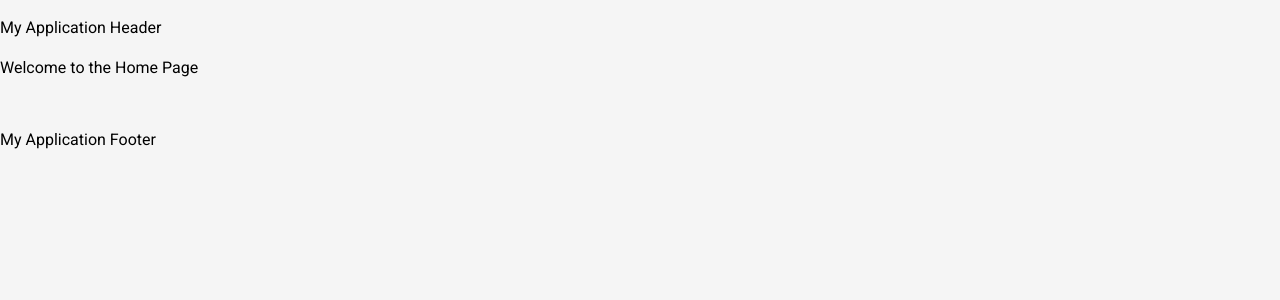
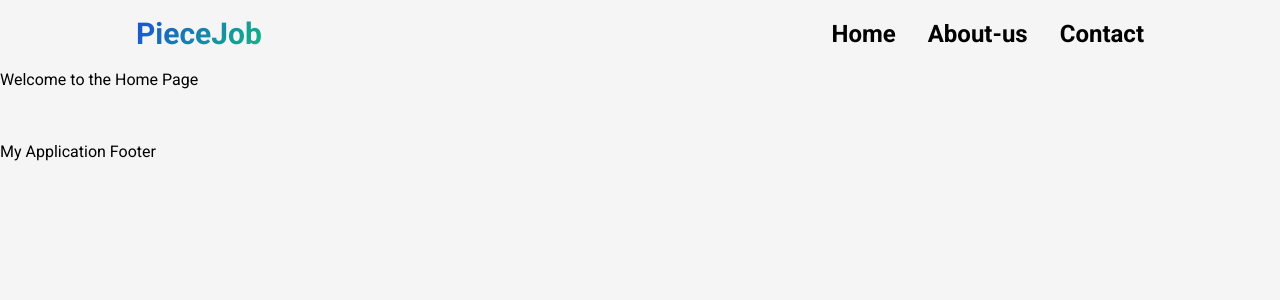
Before and after one commit to Kaydev-cmd/piece-job, a Next.js app in the folder frontend/: page / in a window 1280 px wide. Shown: the top 300 px of the page. Built offline with nearby package versions, Linux system fonts and the light colour scheme.

Commit message:
feat(header): added responsive dropdown menu with centered alignment

```diff
--- a/frontend/components/layout/Header.tsx
+++ b/frontend/components/layout/Header.tsx
@@ -1,9 +1,81 @@
+import Link from "next/link";
+import { HEADER_LINKS } from "@/constants";
+import { motion, AnimatePresence } from "motion/react";
+import { RxHamburgerMenu } from "react-icons/rx"
+import { HiX } from "react-icons/hi";
+import { useState, useRef, useEffect } from "react";
+
 
 const Header: React.FC = () => {
+
+  const [isMenuOpen, setIsMenuOpen] = useState<boolean>(false);
+  const toggleMenu = () => {
+    setIsMenuOpen(!isMenuOpen);
+  }
+
+  const Refbutton = useRef<HTMLButtonElement>(null);
+
+  useEffect(() => {
+    const handleClickOutside = (event: MouseEvent) => {
+      if (isMenuOpen && Refbutton.current && !Refbutton.current.contains(event.target as Node)) {
+        setIsMenuOpen(false);
+      }
+    };
+    document.addEventListener("mousedown", handleClickOutside);
+    return () => {
+      document.removeEventListener("mousedown", handleClickOutside);
+    };
+  }, [isMenuOpen]);
+
+
     return (
-        <header>
-            <h1>My Application Header</h1>
-        </header>
+
+
+            <header className="sticky top-0 z-50">
+              <div className="container flex justify-between items-center">
+                  <Link href="/" className="flex items-center">
+                      <h1 className="text-3xl font-bold bg-[linear-gradient(135deg,#1D4ED8,#10B981)] bg-clip-text text-transparent ">PieceJob</h1>
+                  </Link>
+
+                  <nav className="hidden md:flex">
+                      <ul className="flex no-underline  gap-8 items-center transition-all duration-300 ease-in-out">
+                        {HEADER_LINKS.map(({ link, href }) => (
+
+                          <li key={href} className="text-2xl font-bold hover:text-blue-600 transition-colors duration-300 ease-in-out">
+                              <Link href={href}>{link}</Link>
+                          </li>
+
+                        ))}
+                      </ul>
+                  </nav>
+
+                      {/* Hamburger menu button */}
+                      <button ref={Refbutton}  onClick={toggleMenu} style={{padding: 0}} className="rounded-md focus:outline-none focus:ring-2 focus:ring-inset focus:ring-blue-600 md:hidden">
+                          {isMenuOpen ? (<HiX size={48} onClick={toggleMenu} color="#1D4ED8" />) : (<RxHamburgerMenu size={48}  onClick={toggleMenu}  color="#1D4ED8"/>)
+
+                        }
+
+                      </button>
+              </div>
+                    {/* Dropdown menu  */}
+             <AnimatePresence>
+               {
+                            isMenuOpen && (
+                                <motion.ul className="absolute h-50 top-20 w-full flex flex-col items-center justify-center gap-10  shadow-lg  p-8 space-y-3 text-center bg-[linear-gradient(135deg,#1D4ED8,#10B981)] md:hidden"
+                                initial={{ opacity: 0, y: -10 }}
+                                animate={{ opacity: 1, y: 0 }}
+                                exit={{ opacity: 0, y: -10 }}>
+                                    {HEADER_LINKS.map(({ link, href }) => (
+                                        <li key={href} className=" flex flex-col items-center justify-center px-3   py-2 rounded-md text-xl font-2xlg text-white hover:text-blue-600 transition-colors duration-300 ease-in-out">
+                                            <Link href={href}>{link}</Link>
+                                        </li>
+                                    ))}
+                                </motion.ul>
+                            )
+                  }
+              </AnimatePresence>
+           </header>
+
     )
 };
 
--- a/frontend/constants/index.ts
+++ b/frontend/constants/index.ts
@@ -0,0 +1,14 @@
+export const HEADER_LINKS = [
+    {
+        link: "Home",
+        href: "/",
+    },
+    {
+        link: "About-us",
+        href: "/about-us",
+    },
+    {
+        link: "Contact",
+        href: "/contact",
+    }
+];
```
Also changed, not shown: frontend/package.json (+7 -5 lines), 1 other file (tests, documents, lock files or other folders).
